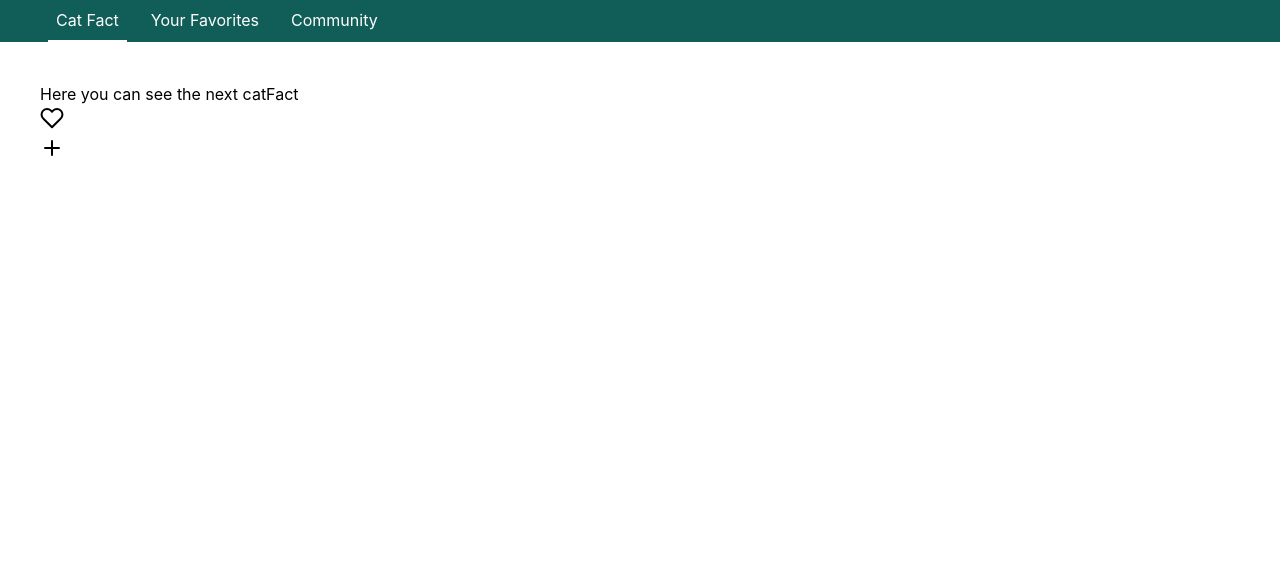
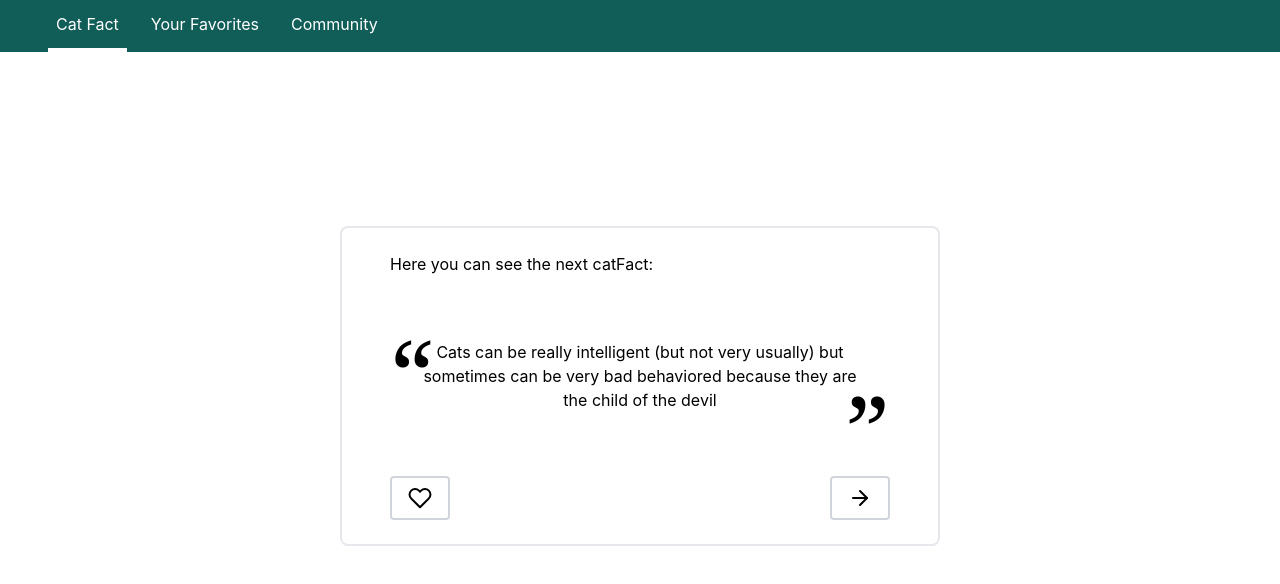
Before and after one commit to AlvaroEscalonaB/ss_frontend, a React (Vite) app: page /cat-facts in a window 1280 px wide. Shown: the top 584 px of the page. Built offline with nearby package versions, Linux system fonts and the light colour scheme; no server answers.

Commit message:
16 Add file with the routes and its types and start the style of the screens

```diff
--- a/package.json
+++ b/package.json
@@ -19,6 +19,7 @@
   },
   "devDependencies": {
     "@tailwindcss/forms": "^0.5.3",
+    "@types/node": "^20.3.1",
     "@types/react": "^18.0.37",
     "@types/react-dom": "^18.0.11",
     "@typescript-eslint/eslint-plugin": "^5.59.0",
--- a/src/App.tsx
+++ /dev/null
@@ -1,14 +0,0 @@
-import { useState } from "react";
-
-function App() {
-  const [count, setCount] = useState(0);
-
-  return (
-    <>
-      <div>Hola gente que tal como estamos</div>
-      <button onClick={() => setCount(count + 1)}>Incrementar {count}</button>
-    </>
-  );
-}
-
-export default App;
--- a/src/Root.tsx
+++ b/src/Root.tsx
@@ -6,12 +6,6 @@ interface NavbarRoute {
   route: String,
   labelRoute: String,
 }
-
-const Root = () => {
-
-  const location = useLocation();
-  const navigate = useNavigate();
-  const user = useUserStore(state => state.user);
 
 const navbarRoutes: NavbarRoute[] = [
   {
@@ -28,24 +22,32 @@ const Root = () => {
   }
 ];
 
+const Root = () => {
+  const location = useLocation();
+  const navigate = useNavigate();
+  const user = useUserStore(state => state.user);
+
   useEffect(() => {
+    if (location.pathname === "/") {
+      navigate("/cat-facts")
+    }
     if (user.token && user.username) {
       navigate("/login")
     }
   });
 
   return (
-    <main>
+    <main className="min-h-screen flex flex-col">
       <nav className="flex flex-row gap-x-4 bg-teal-800 text-white px-12">
         { navbarRoutes.map( ({route, labelRoute}) => (
-          <div key={route as any} className={`py-2 px-2 ${ route === location.pathname && "border-b-2 border-white"}`}>
+          <div key={route as any} className={`py-3 px-2 ${ route === location.pathname && "border-b-4 border-white"}`}>
             <Link to={route as any}>
               {labelRoute}
             </Link>
           </div>
         ))}
       </nav>
-      <section className="p-10">
+      <section className="p-10 flex-1 flex content-center items-center mb-20">
         <Outlet />
       </section>
     </main>
--- /dev/null
+++ b/src/config/vars.ts
@@ -0,0 +1,25 @@
+interface BackendApi {
+  rootPath: String,
+  login: String,
+  logout: String,
+  signIn: String,
+  generateCatFact: String,
+  userFavorites: String,
+  communityFavorites: String,
+  addToFavorite: String,
+}
+
+const rootPath = import.meta.env.VITE_BACK_API || 'http://localhost:3001/api/v1';
+
+const backendApi: BackendApi = {
+  rootPath: rootPath,
+  login: `${rootPath}/login`,
+  logout: `${rootPath}/signout`,
+  signIn: `${rootPath}/signin`,
+  generateCatFact: `${rootPath}/cat_facts`,
+  userFavorites: `${rootPath}/users/user_favorites`,
+  communityFavorites: `${rootPath}/cat_facts/favorites`,
+  addToFavorite: `${rootPath}/favorite_cat_facts`,
+}
+
+export { backendApi }
--- a/src/index.css
+++ b/src/index.css
@@ -16,3 +16,25 @@
 @tailwind base;
 @tailwind components;
 @tailwind utilities;
+
+blockquote:before {
+  font-family: Georgia, serif;
+  position: absolute;
+  font-size: 6em;
+  line-height: 1;
+  top: 0;
+  left: 0;
+  content: "\201C";
+}
+
+blockquote:after {
+  font-family: Georgia, serif;
+  position: absolute;
+  /* display: block; don't use this, it raised the quote too high from the bottom - defeated line-height? */
+  float: right;
+  font-size: 6em;
+  line-height: 1;
+  right: 0;
+  bottom: -0.5em;
+  content: "\201D";
+}
--- a/src/screens/CatFact.tsx
+++ b/src/screens/CatFact.tsx
@@ -1,4 +1,5 @@
-import { Plus, Heart } from 'react-feather'
+import { ArrowRight, Heart } from 'react-feather'
+import { backendApi } from '../config/vars';
 
 const CatFact = () => {
   const handleGenerateCatFact = () => {
@@ -9,22 +10,33 @@ const CatFact = () => {
     console.log("New Favorite cat fact");
   }
 
+  console.log(backendApi.generateCatFact);
+
   return (
-    <section>
+    <section className="flex flex-col justify-between mx-auto max-w-[600px] min-h-[280px] h-80 rounded-lg border-2 px-12 py-6">
       <article>
-        Here you can see the next catFact
+        Here you can see the next catFact:
       </article>
 
-      <article>
-        <div>
-          <button onClick={handleFavoriteCatFact}>
+      <article className="text-center px-4 relative">
+        <blockquote className="p-4">
+          Cats can be really intelligent (but not very usually) but sometimes can be very bad behaviored
+          because they are the child of the devil
+        </blockquote>
+      </article>
+
+      <article className="flex flex-row justify-between">
+        <div className="grid place-content-center px-4 py-2 border-2 rounded border-gray-300" role="button"
+          onClick={handleFavoriteCatFact}>
+          <div>
             <Heart />
-          </button>
+          </div>
         </div>
-        <div>
-          <button onClick={handleGenerateCatFact}>
-            <Plus />
-          </button>
+        <div className="grid place-content-center px-4 py-2 border-2 rounded border-gray-300" role="button"
+          onClick={handleGenerateCatFact}>
+          <div>
+            <ArrowRight />
+          </div>
         </div>
       </article>
 
```
Also changed, not shown: 2 other files (tests, documents, lock files or other folders). Lines whose indentation alone changed are shown as unchanged.
